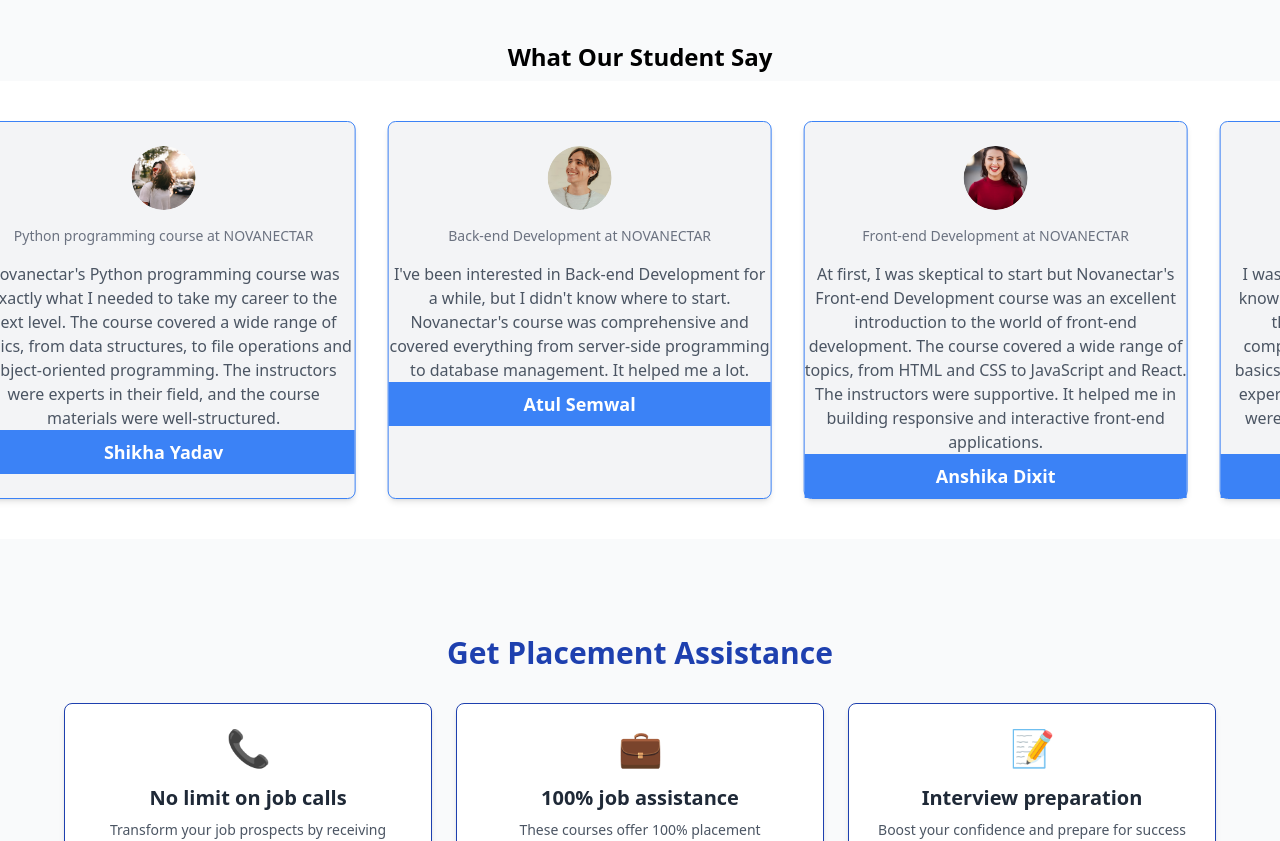
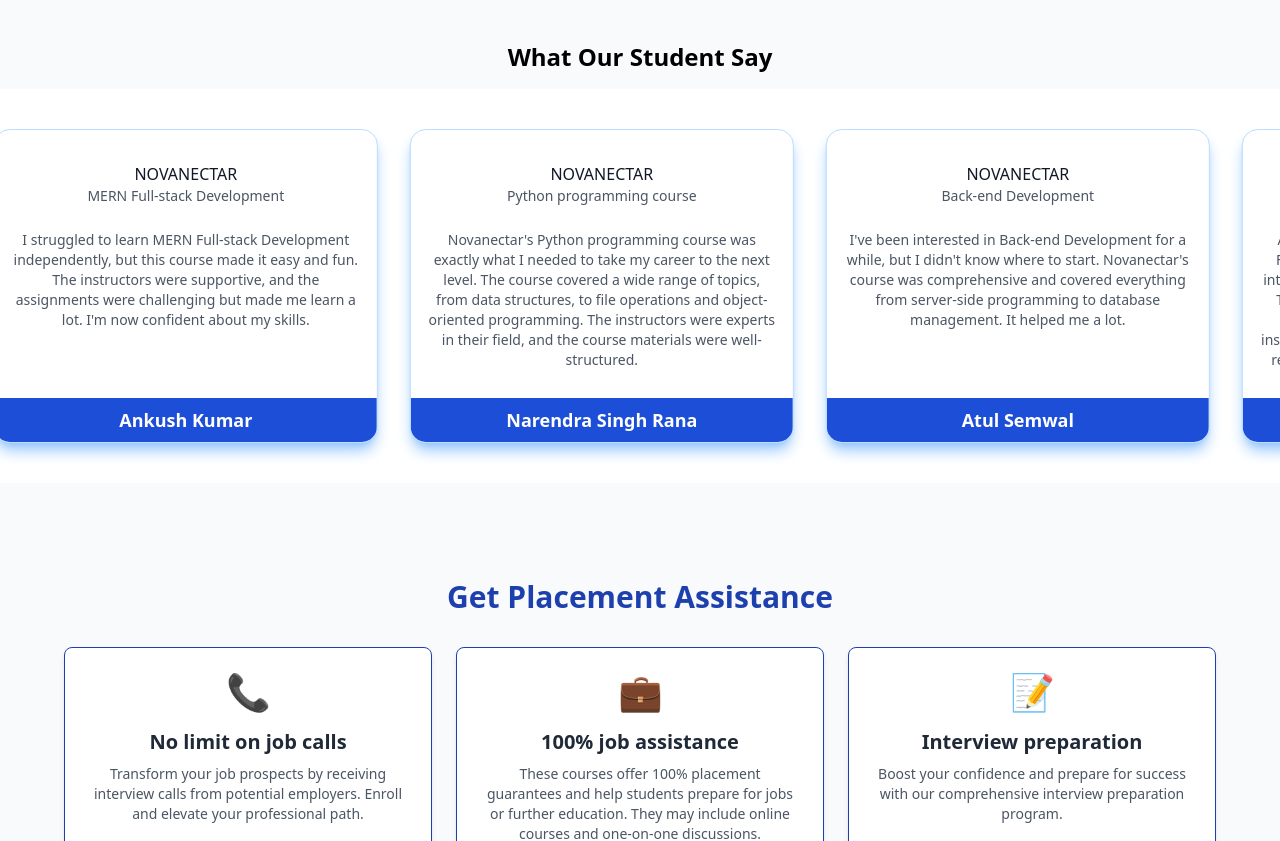
Before and after one commit to cykoravish/novanectar-p1, a React (Vite) app in the folder frontend/: page / in a window 1280 px wide. Shown: the part 2640-3481 px from the top of the page. Built offline with nearby package versions, Linux system fonts and the light colour scheme; no server answers; the HTML template or start-up script is replaced by a standard one.

Commit message:
cards modified

```diff
--- a/frontend/src/components/Testimonials.tsx
+++ b/frontend/src/components/Testimonials.tsx
@@ -5,7 +5,7 @@
     <div className="bg-gray-50">
       <div className="pb-12 bg-gray-50">
         <div className="mx-auto text-center">
-          <h2 className="text-2xl font-semibold text-black mb-2">
+          <h2 className="text-2xl font-semibold text-black mb-4">
             What Our Student Say
           </h2>
           <div className="bg-white py-10 overflow-hidden">
@@ -14,23 +14,38 @@
           {testimonials.concat(testimonials).map((testimonial, index) => (
             <div
               key={index}
-                    className="flex-shrink-0 bg-gray-100 rounded-lg shadow-md pt-6 w-96 sm:w-96 mx-4 border border-blue-500 flex-col"
+              className="flex-shrink-0 bg-white rounded-2xl w-96 sm:w-96 mx-4 flex flex-col shadow-lg shadow-blue-300 min-h-[300px] border border-blue-200 pt-4 overflow-hidden"
             >
-                    <img
+              {/* Header section with image and company info */}
+              <div className="flex items-start p-4 gap-4 justify-center">
+                {/* <img
                   src={testimonial.image}
                   alt={testimonial.name}
-                      className="w-16 h-16 rounded-full mx-auto mb-4"
-                    />
+                  className="w-16 h-16 rounded-full"
+                /> */}
+                <div className="flex flex-col justify-center">
+                  <p className="text-gray-900 font-medium">
+                    {testimonial.company}
+                  </p>
+                  <p className="text-sm text-gray-600">
+                    {testimonial.role}
+                  </p>
+                </div>
+              </div>
 
-                    <p className="text-sm text-gray-500 text-center text-wrap">
-                      {testimonial.role} at {testimonial.company}
-                    </p>
-                    <p className="text-gray-600 mt-4 text-center break-words text-wrap">
+              {/* Feedback section with proper wrapping */}
+              <div className="px-4 py-2 flex-grow">
+                <p className="text-gray-600 text-sm whitespace-normal break-words">
                   {testimonial.feedback}
                 </p>
-                    <h3 className="bg-blue-500 w-full text-lg font-semibold text-white text-center text-wrap py-2 mt-auto">
+              </div>
+
+              {/* Name section with blue background */}
+              <div className="mt-auto">
+                <h3 className="bg-blue-700 w-full text-lg font-semibold text-white text-center py-2 px-4">
                   {testimonial.name}
                 </h3>
+              </div>
             </div>
           ))}
         </div>
--- a/frontend/src/data/courses.ts
+++ b/frontend/src/data/courses.ts
@@ -551,7 +551,7 @@
 export const testimonials = [
   {
     id: 1,
-    name: "Not Provided",
+    name: "Gaurav Singh",
     role: "Mean Full-stack Development ",
     company: "NOVANECTAR",
     image: testimonialImages.testimonial1,
@@ -560,7 +560,7 @@
   },
   {
     id: 2,
-    name: "Shikha Yadav ",
+    name: "Ankush Kumar",
     role: "MERN Full-stack Development ",
     company: "NOVANECTAR",
     image: testimonialImages.testimonial2,
@@ -569,7 +569,7 @@
   },
   {
     id: 3,
-    name: "Shikha Yadav ",
+    name: "Narendra Singh Rana",
     role: "Python programming course",
     company: "NOVANECTAR",
     image: testimonialImages.testimonial2,
@@ -628,7 +628,7 @@
     company: "NOVANECTAR",
     image: testimonialImages.testimonial1,
     feedback:
-      "9.	In the beginning, I was reluctant and unsure about it, but decided to start. The web development course covered a wide range of topics, like HTML, CSS, and JavaScript. The instructors were very supportive, and skilled. It was a great experience for me.",
+      "In the beginning, I was reluctant and unsure about it, but decided to start. The web development course covered a wide range of topics, like HTML, CSS, and JavaScript. The instructors were very supportive, and skilled. It was a great experience for me.",
   },
   {
     id: 10,
--- a/frontend/src/index.css
+++ b/frontend/src/index.css
@@ -14,6 +14,6 @@
 
     .animate-scroll {
       display: flex;
-      animation: scroll 30s linear infinite;
+      animation: scroll 60s linear infinite;
     }
   }
```
Lines whose indentation alone changed are shown as unchanged.
